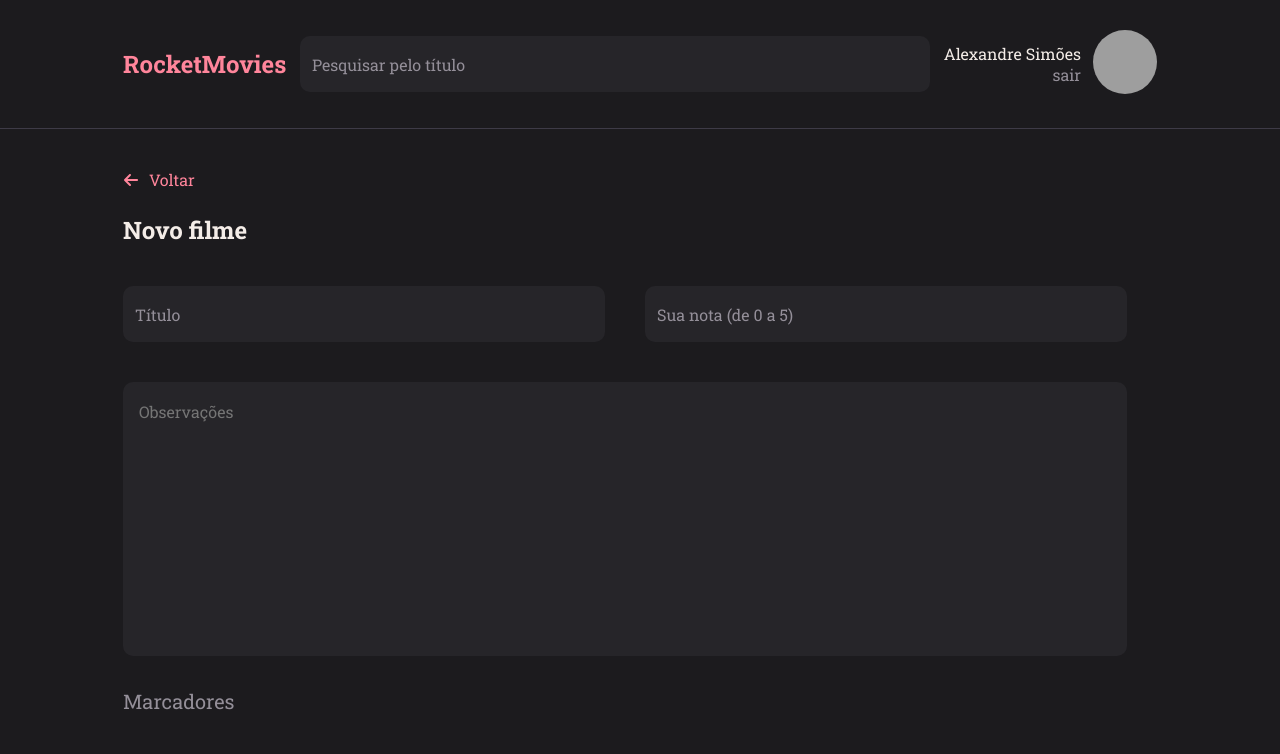
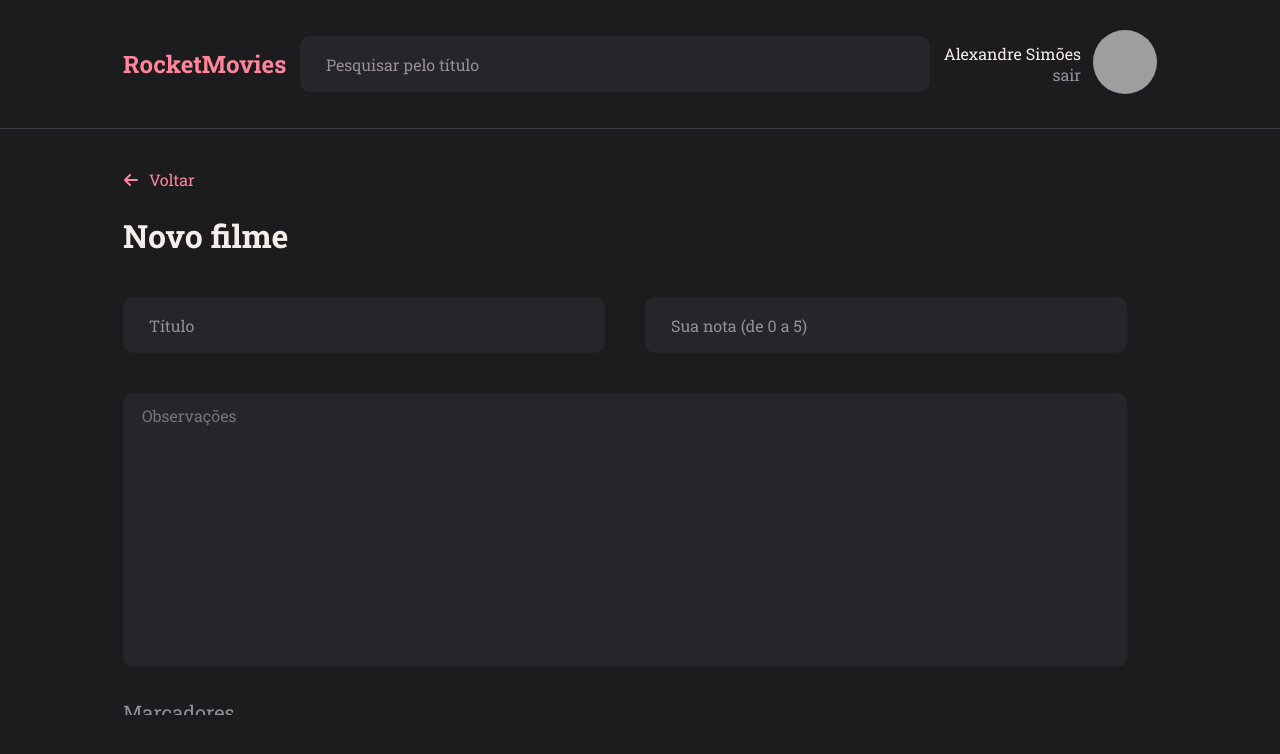
Before and after one commit to alexsmarra/rocketmovies, a React (Vite) app: page /create in a window 1280 px wide. Shown: the top 754 px of the page. Built offline with nearby package versions, Linux system fonts and the light colour scheme; grey boxes are pictures that could not be loaded.

Commit message:
Page Create refatorada

```diff
--- a/src/components/Input/styles.js
+++ b/src/components/Input/styles.js
@@ -26,12 +26,12 @@ export const Container = styled.div`
       background: transparent;
 
       border: 0;
-      padding: 12px;
+      padding: 12px 12px 12px 26px;
 
       color: ${({ theme }) => theme.COLORS.WHITE};
 
       &::placeholder {
-      color: ${({ theme }) => theme.COLORS.GRAY};
+         color: ${({ theme }) => theme.COLORS.GRAY};
       }
    }
 `
--- a/src/components/NoteItem/index.jsx
+++ b/src/components/NoteItem/index.jsx
@@ -2,7 +2,7 @@ import { Container } from './styles'
 
 import { ImPlus, ImCross } from "react-icons/im";
 
-export function NoteItem({ isNew, value, onClick, ...rest }) {
+export function NoteItem({ isNew = false, value, onClick, ...rest }) {
    return (
       <Container isNew={isNew}>
          <input
--- a/src/components/NoteItem/styles.js
+++ b/src/components/NoteItem/styles.js
@@ -2,30 +2,41 @@ import styled from 'styled-components'
 
 export const Container = styled.div`
    display: flex;
+   /* gap: 16px; */
    align-items: center;
 
-   padding: 8px;
+   width: auto;
+   height: 5.6rem;
+
+   padding: ${({ isNew }) => !isNew ? "16px" : "26px 16px"};
+   border-radius: 10px;
 
    background-color: ${({ theme, isNew }) => isNew ? 'transparent' : theme.COLORS.DARK_GRAY};
-   /* color: ${({ theme, isNew }) => isNew ? theme.COLORS.DARK_GRAY : 'white'}; */
 
    border: ${({ isNew, theme }) => isNew ? `3px dashed ${theme.COLORS.GRAY}` : 'none'};
-   border-radius: 10px;
 
    > input {
-      color: white;
+      color: ${({ theme }) => theme.COLORS.WHITE};
       background: transparent;
+      width: ${({ isNew }) => !isNew ? "130px" : "160px"};
+      height: 5.6rem;
 
-      width: 100%;
-      height: 5.6rem;
       border: none;
+      border-radius: 10px;
+      padding: 12px;
 
       font-size: 1.6rem;
+
+      &::placeholder {
+         color: ${({ theme }) => theme.COLORS.GRAY};
+      }
+
    }
 
    button {
       background: transparent;
       color: ${({ theme }) => theme.COLORS.PINK};
       border: none;
+      line-height: 24px;
    }
 `
--- a/src/components/Textarea/index.jsx
+++ b/src/components/Textarea/index.jsx
@@ -1,7 +1,9 @@
 import { Container } from './styles'
 
-export function Textarea({ placeholder }) {
+export function Textarea({ text, ...rest }) {
    return (
-      <Container placeholder={placeholder} />
+      <Container {...rest}>
+         {text}
+      </Container>
    )
 }
--- a/src/components/Textarea/styles.js
+++ b/src/components/Textarea/styles.js
@@ -7,6 +7,8 @@ export const Container = styled.textarea`
    width: 100%;
    height: 27.4rem;
    padding: 1.9rem 1.6rem;
+   padding: 12px 1.9rem 1.6rem 1.9rem;
+
 
    resize: none;
 
--- a/src/pages/Create/index.jsx
+++ b/src/pages/Create/index.jsx
@@ -1,4 +1,4 @@
-import { Container } from './styles.js'
+import { Container, Content } from './styles.js'
 
 import { Link } from 'react-router-dom'
 
@@ -16,40 +16,56 @@ export function Create() {
          <Header />
 
          <main>
+            <Content>
                <Link to='/'>
-            <div className="btn">
+                  <div className="return-btn-div">
                      <ReturnButton title="Voltar" />
                   </div>
                </Link>
 
-            <div className='title'>
+               <div className='new-movie'>
                   <h2>Novo filme</h2>
                </div>
 
-            <form action="">
+               <div className="info">
                   <div className='inputs'>
-                  <Input type='text' placeholder='Título' />
-                  <Input type='number' placeholder='Sua nota (de 0 a 5)' />
+                     <Input
+                        value={""}
+                        type='text'
+                        placeholder='Título'
+                        onChange={""}
+                     />
+                     <Input
+                        value={""}
+                        type='number'
+                        placeholder='Sua nota (de 0 a 5)'
+                        onChange={""}
+                     />
                   </div>
 
                   <div className='textarea'>
-                  <Textarea placeholder='Observações'/>
+                     <Textarea
+                        value={""}
+                        placeholder='Observações'
+                        onChange={""}
+                     />
+                  </div>
                </div>
 
                   <div className='section'>
                      <Section title='Marcadores'>
-                     <div>
+                        <div className="markers">
                            <NoteItem value='React'/>
                            <NoteItem isNew placeholder='Novo marcador'/>
                         </div>
                      </Section>
                   </div>
 
-               <div className='btns'>
+                  <footer>
                      <Button title='Excluir filme'/>
                      <Button title='Salvar alterações'/>
-               </div>
-            </form>
+                  </footer>
+            </Content>
          </main>
       </Container>
    )
--- a/src/pages/Create/styles.js
+++ b/src/pages/Create/styles.js
@@ -31,61 +31,50 @@ export const Container = styled.div`
       ::-webkit-scrollbar-thumb:vertical {
          height: 5px;
       }
+   }
+`
 
-      .btn {
+export const Content = styled.div`
+   .return-btn-div {
       margin-bottom: 2.4rem;
    }
 
-      .title {
+   .new-movie {
       margin-bottom: 4rem;
+
+      > h2 {
+         font-size: 32px;
+      }
    }
 
+   .info {
       .inputs {
          display: flex;
          gap: 4rem;
          margin-bottom: 4rem;
       }
-
-      .textarea {
-         /* margin-bottom: */
    }
 
-      .section section div {
+   .markers {
       display: flex;
+      align-items: center;
+      flex-wrap: wrap;
       gap: 2.4rem;
       background-color: ${({ theme }) => theme.COLORS.BACKGROUND_PURE_BLACK};
       padding: 2rem 1.5rem;
       border-radius: .8rem;
-
-         > div:nth-child(1) {
-            background-color: ${({ theme }) => theme.COLORS.BACKGROUND_ELEMENTS};
-            width: 11.3rem;
    }
 
-         > div:nth-child(2) {
-            width: 20.3rem;
-
-            > input::placeholder {
-               color: ${({ theme }) => theme.COLORS.GRAY};
-            }
-         }
-
-         > div {
-            height: 5.6rem;
-         }
-      }
-
-      .btns {
+   footer {
       display: flex;
       align-items: center;
       justify-content: center;
       gap: 4rem;
       margin-bottom: 2rem;
 
-         button:nth-child(1) {
-            background-color: ${({ theme }) => theme.COLORS.BACKGROUND_PURE_BLACK};
+      > button:nth-child(1) {
+         background: ${({ theme }) => theme.COLORS.BACKGROUND_PURE_BLACK};
          color: ${({ theme }) => theme.COLORS.PINK};
       }
    }
-   }
 `
--- a/src/styles/theme.js
+++ b/src/styles/theme.js
@@ -16,6 +16,5 @@ export default {
       LIGHTNESS_GRAY: '#999591',
       GRAY: '#948F99',
       DARK_GRAY: '#262529',
-
    }
 }
```
Lines whose indentation alone changed are shown as unchanged.
